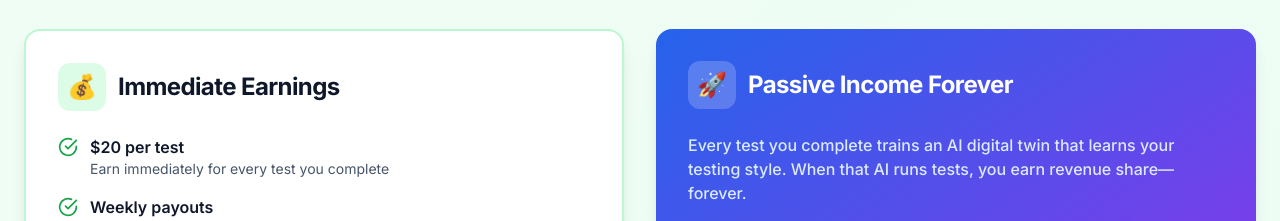
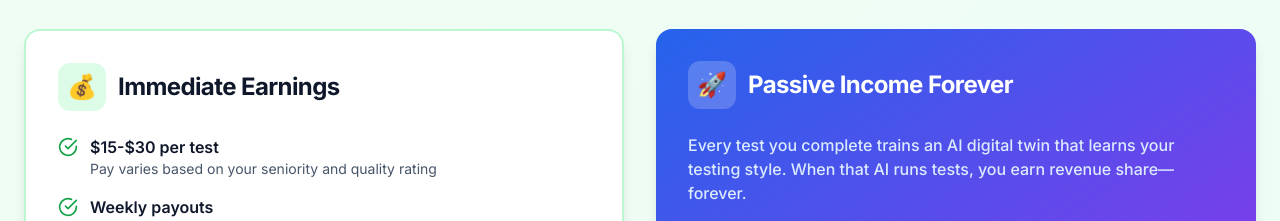
Before and after one commit to Performile1/HitlAI, a Next.js app: page /demo in a window 1280 px wide. Shown: the part 4360-4581 px from the top of the page. Built offline with nearby package versions, Linux system fonts and the light colour scheme.

Commit message:
Update tester pay to reflect seniority-based compensation

```diff
--- a/app/(marketing)/demo/page.tsx
+++ b/app/(marketing)/demo/page.tsx
@@ -312,8 +312,8 @@ export default function DemoPage() {
                 <li className="flex items-start gap-3">
                   <CheckCircle className="w-5 h-5 text-green-600 flex-shrink-0 mt-0.5" />
                   <div>
-                    <div className="font-semibold text-slate-900">$20 per test</div>
-                    <div className="text-sm">Earn immediately for every test you complete</div>
+                    <div className="font-semibold text-slate-900">$15-$30 per test</div>
+                    <div className="text-sm">Pay varies based on your seniority and quality rating</div>
                   </div>
                 </li>
                 <li className="flex items-start gap-3">
```
